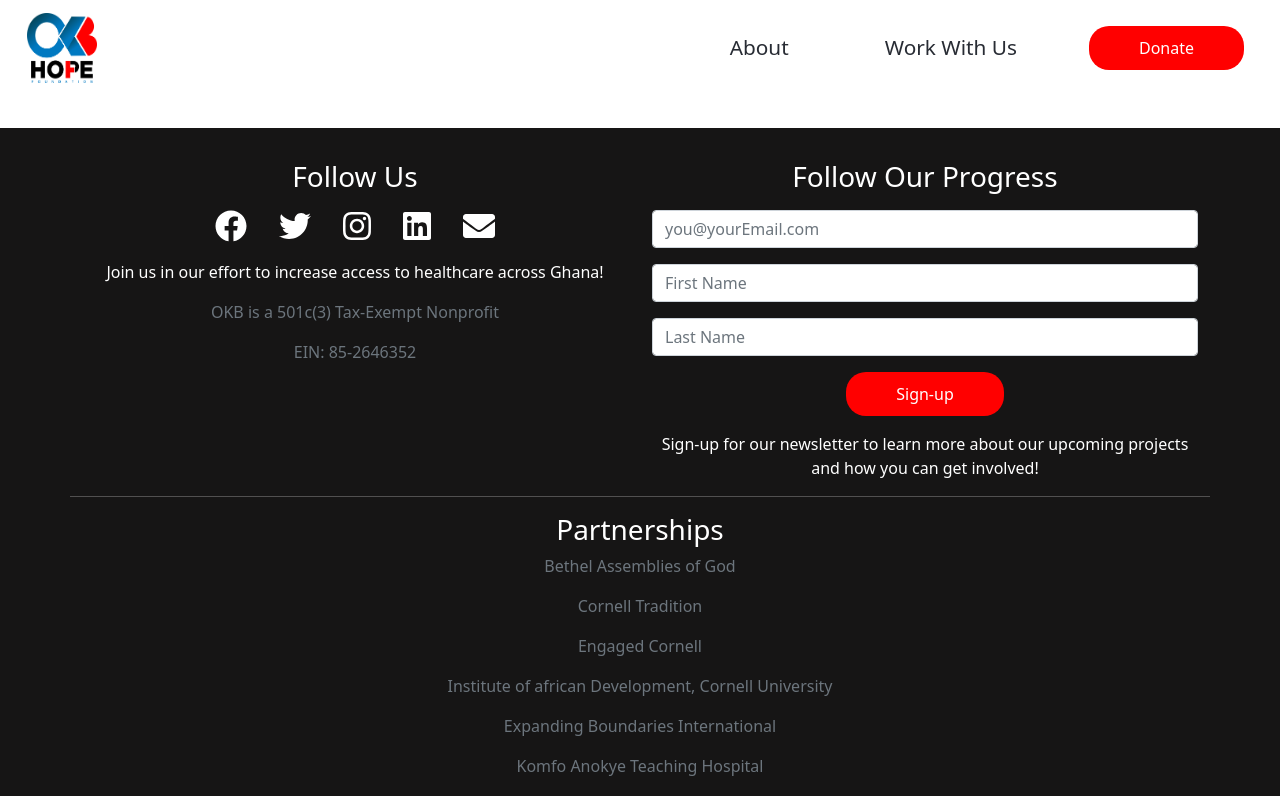
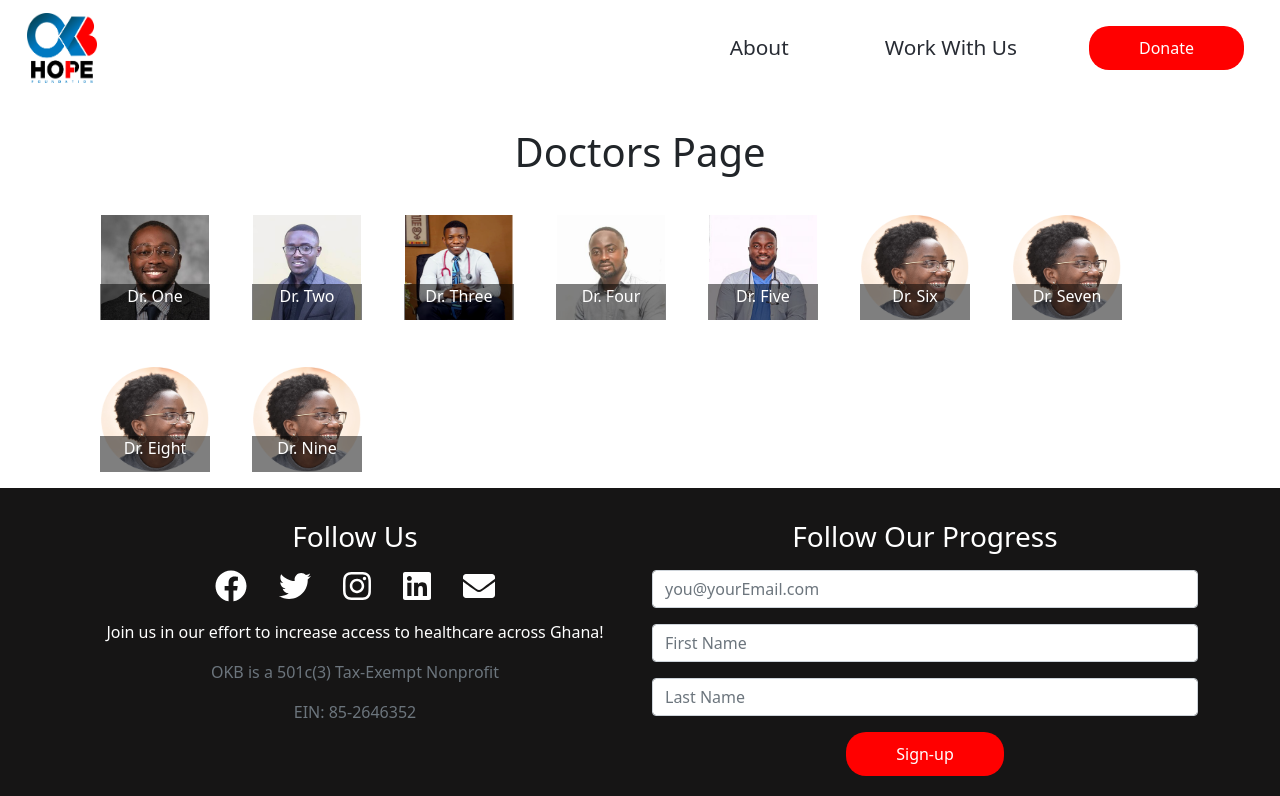
Before and after one commit to pgartrell/okb, a React (Create React App) app in the folder my-app/: page /doctorsPage in a window 1280 px wide. Shown: the top 796 px of the page. Built offline with nearby package versions, Linux system fonts and the light colour scheme.

Commit message:
set up bare bones of doc pic map

```diff
--- a/my-app/src/App.js
+++ b/my-app/src/App.js
@@ -11,6 +11,7 @@
 import OnlineTherapyPage from "./pages/OnlineTherapyPage";
 import ResourcesPage from "./pages/ResourcesPage";
 import WorkWithUsPage from "./pages/WorkWithUsPage";
+import DoctorsPage from "./pages/DoctorsPage";
 import Header from "./components/Header";
 import Footer from './components/Footer'
 
@@ -33,6 +34,7 @@
             <Route path="/onlineTherapyPage" element={<OnlineTherapyPage />} />
             <Route path="/resourcesPage" element={<ResourcesPage />} />
             <Route path="/workWithUsPage" element={<WorkWithUsPage />} />
+            <Route path="/doctorsPage" element={<DoctorsPage />} />
           </Route>
         </Routes>
       </Router>
--- /dev/null
+++ b/my-app/src/components/DoctorPhotos.js
@@ -0,0 +1,26 @@
+import * as React from 'react';
+import { DOCTORS } from '../shared/doctors';
+import { CaptionStyle, DoctorImage, DoctorImageContainer } from '../styles/OurDoctorStyles.styles';
+
+const doctorPagePics = DOCTORS.map(doctor => {
+    return (
+        <DoctorImageContainer className="col-2 m-3">
+        <DoctorImage src={doctor.image}></DoctorImage><CaptionStyle>{doctor.name}</CaptionStyle></DoctorImageContainer>
+
+
+    )})
+
+export default function DoctorPhotos() {
+    return (
+        <div className="container">
+        <div className="row">
+            {doctorPagePics}
+        {/* <DoctorImageContainer className="col-2 m-3">
+        <DoctorImage src={DOCTORS[1].image}></DoctorImage><CaptionStyle>Dr. One</CaptionStyle></DoctorImageContainer>
+        <DoctorImageContainer className="col-2 m-3">
+        <DoctorImage src={DOCTORS[1].image}></DoctorImage><CaptionStyle>Dr. One</CaptionStyle></DoctorImageContainer> */}
+        </div>
+
+        </div>
+    )
+}
--- /dev/null
+++ b/my-app/src/pages/DoctorsPage.js
@@ -0,0 +1,13 @@
+import React from "react";
+import DoctorPhotos from "../components/DoctorPhotos";
+
+const DoctorsPage = () => {
+  return (
+    <div>
+      <h1>Doctors Page</h1>
+      <DoctorPhotos />
+    </div>
+  );
+};
+
+export default DoctorsPage;
--- /dev/null
+++ b/my-app/src/shared/doctors.js
@@ -0,0 +1,56 @@
+export const DOCTORS = [
+    {
+        id: 0,
+        name: "Dr. One",
+        specialty: "Loremology",
+        image: "../assets/images/doctor1.jpg"
+    },
+    {
+        id: 1,
+        name: "Dr. Two",
+        specialty: "Ipsumology",
+        image: "../assets/images/doctor2.jpeg"
+    },
+    {
+        id: 2,
+        name: "Dr. Three",
+        specialty: "Dolorology",
+        image: "../assets/images/doctor3.png"
+    },
+    {
+        id: 3,
+        name: "Dr. Four",
+        specialty: "Sitology",
+        image: "../assets/images/doctor4.jpeg"
+    },
+    {
+        id: 4,
+        name: "Dr. Five",
+        specialty: "Ametology",
+        image: "../assets/images/doctor5.jpeg"
+    },
+    {
+        id: 5,
+        name: "Dr. Six",
+        specialty: "Consecteturology",
+        image: "../assets/images/doctor6.png"
+    },
+    {
+        id: 6,
+        name: "Dr. Seven",
+        specialty: "Consecteturology",
+        image: "../assets/images/doctor6.png"
+    },
+    {
+        id: 7,
+        name: "Dr. Eight",
+        specialty: "Consecteturology",
+        image: "../assets/images/doctor6.png"
+    },
+    {
+        id: 8,
+        name: "Dr. Nine",
+        specialty: "Consecteturology",
+        image: "../assets/images/doctor6.png"
+    },
+];
--- /dev/null
+++ b/my-app/src/styles/OurDoctorStyles.styles.js
@@ -0,0 +1,39 @@
+import styled from "styled-components";
+
+export const OurDoctorAvatarContainerStyles = styled.div`
+  margin: 10%;
+  padding: 10px;
+  font-size: 25px;
+`;
+
+export const DoctorAvatarImage = styled.img`
+  padding: 0px;
+  margin: 30px;
+  width: 80px;
+  border-radius: 40px;
+`
+
+export const DoctorImageContainer = styled.div`
+  width: 120px;
+  height: 120px;
+  position: relative;
+`
+
+export const DoctorImage = styled.img`
+  width: 120px;
+  height: 120px;
+  position: absolute;
+  top:0px;
+  left:0px;
+`
+
+export const CaptionStyle = styled.div`
+  color: white;
+  width: 110px;
+  height: 30%;
+  position: absolute;
+  bottom:0px;
+  left: 14px;
+  background-color: rgba(0, 0, 0, 0.5);
+  text-align: center;
+`
```
